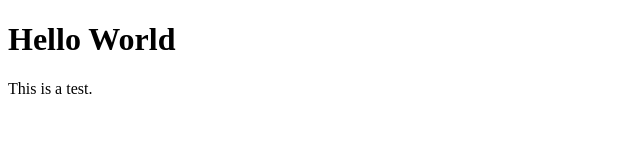
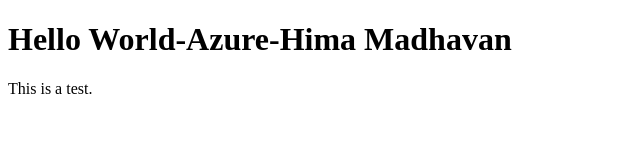
Before and after one commit to hmadhavann/hello-world-hjm, a plain HTML site: page index.html in a window 1280 px wide. Shown: the whole page, without its empty margins (0-640 px from the left). Drawn offline with Linux system fonts and the light colour scheme.

Commit message:
update file

```diff
--- a/index.html
+++ b/index.html
@@ -5,7 +5,7 @@
 </head>
 <body>
 
-<h1>Hello World</h1>
+<h1>Hello World-Azure-Hima Madhavan</h1>
 <p>This is a test.</p>
 
 </body>
```
